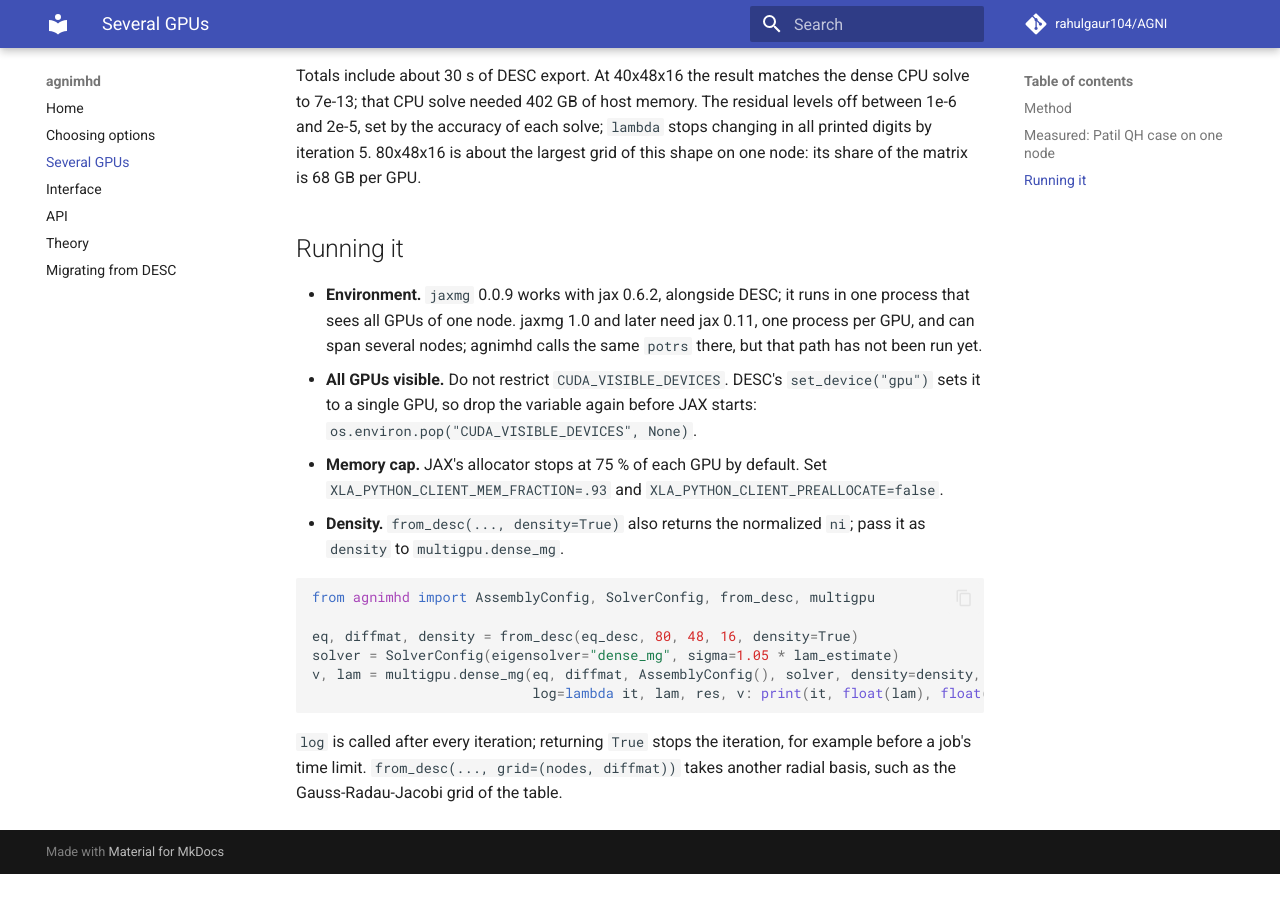
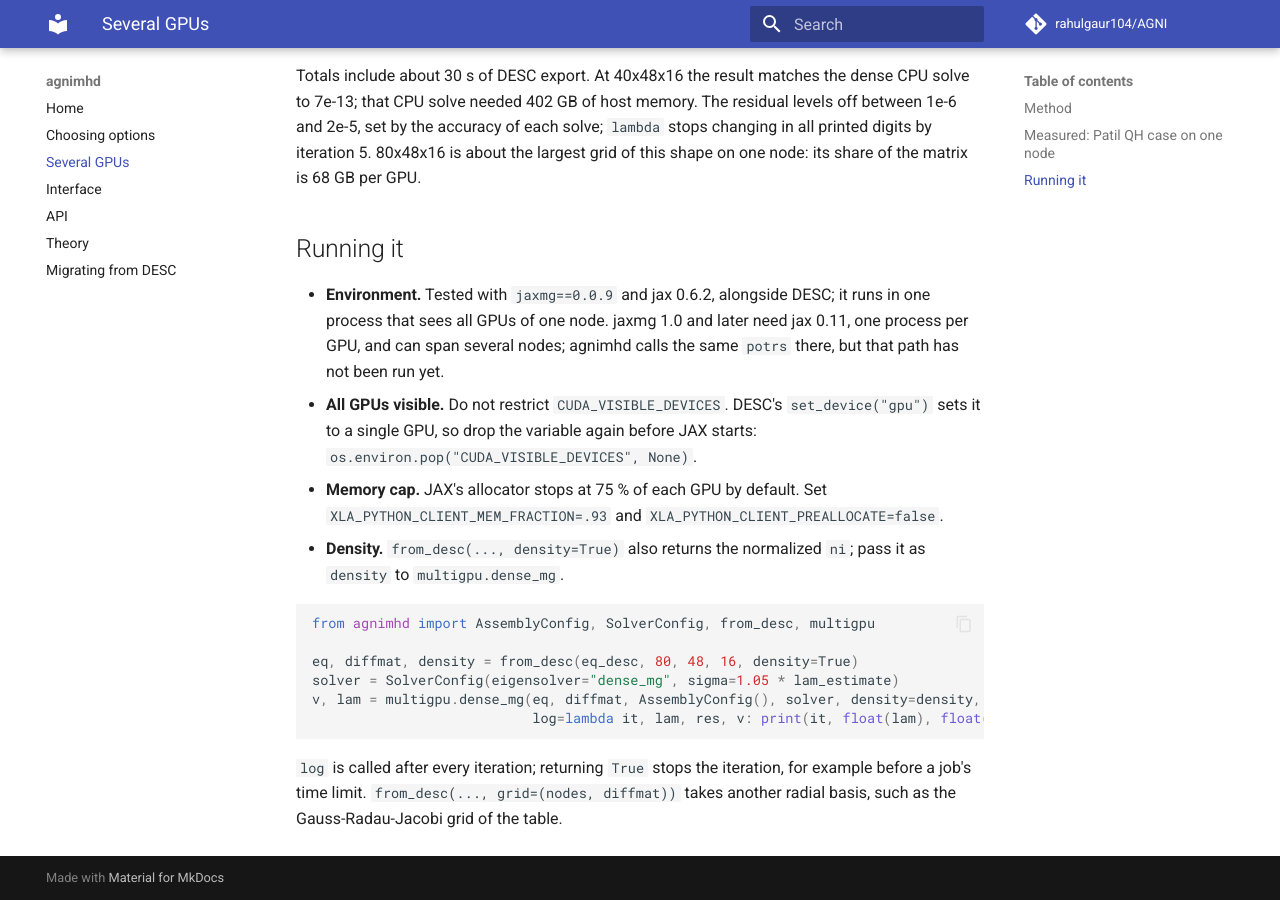
Before and after one commit to rahulgaur104/AGNI, an MkDocs documentation site: the page built from docs/multigpu.md, in a window 1280 px wide and 900 px high, scrolled down 1405 px. Built offline with MkDocs 1.6.1 and Material for MkDocs 9.7.7, drawn with Linux system fonts in a browser that asks for light colours; comment, search, counter and statistics services are not loaded; before the commit the page ends 2279 px from its top, so only the background shows below that.

Commit message:
docs: dense_mg tested with jaxmg 0.0.9 and jax 0.6.2

```diff
--- a/docs/multigpu.md
+++ b/docs/multigpu.md
@@ -53,7 +53,7 @@ per GPU.
 
 ## Running it
 
-- **Environment.** `jaxmg` 0.0.9 works with jax 0.6.2, alongside DESC; it runs
+- **Environment.** Tested with `jaxmg==0.0.9` and jax 0.6.2, alongside DESC; it runs
   in one process that sees all GPUs of one node. jaxmg 1.0 and later need jax
   0.11, one process per GPU, and can span several nodes; agnimhd calls the same
   `potrs` there, but that path has not been run yet.
```
Also changed, not shown: README.md (+1 -1 lines).
